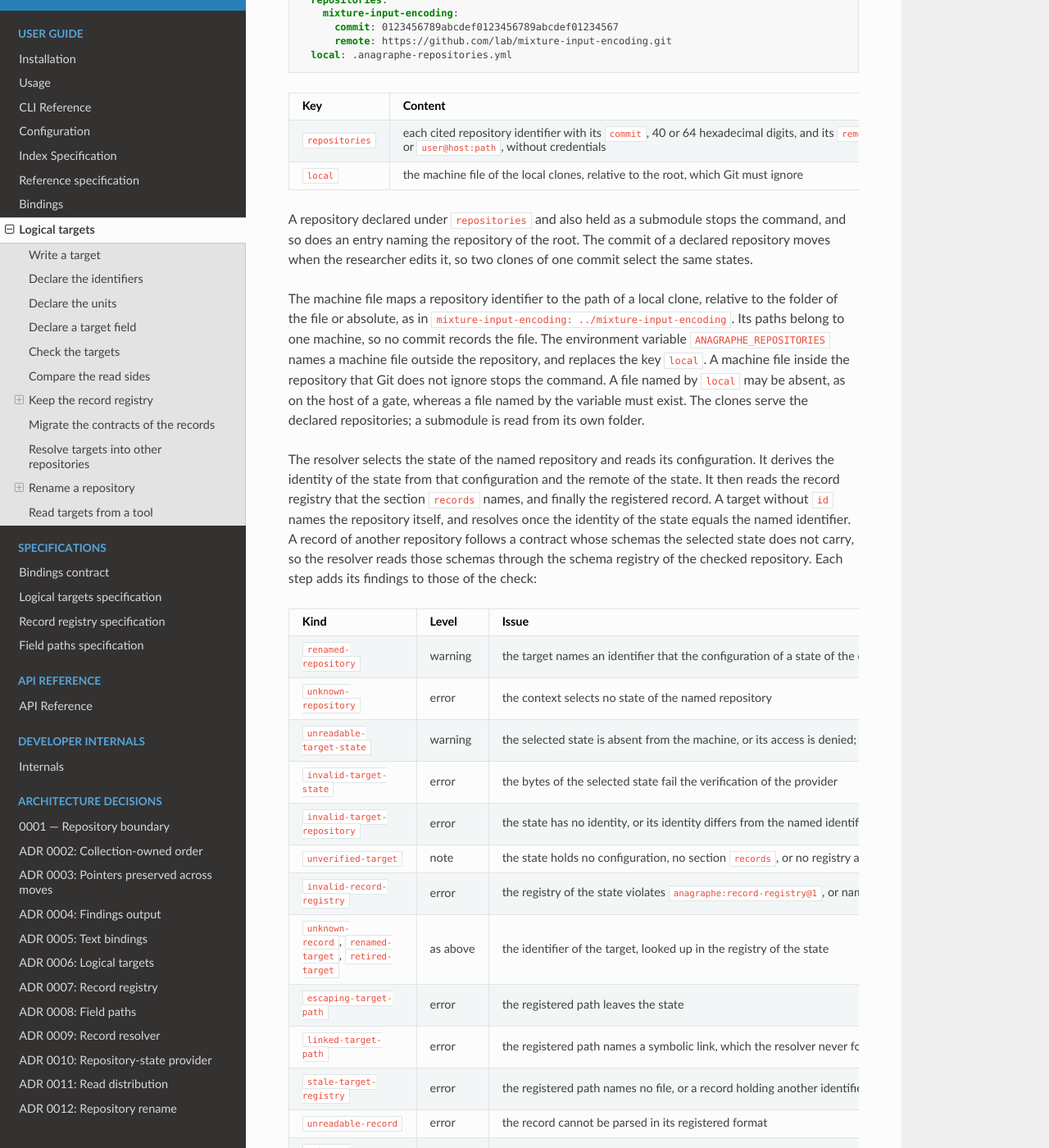
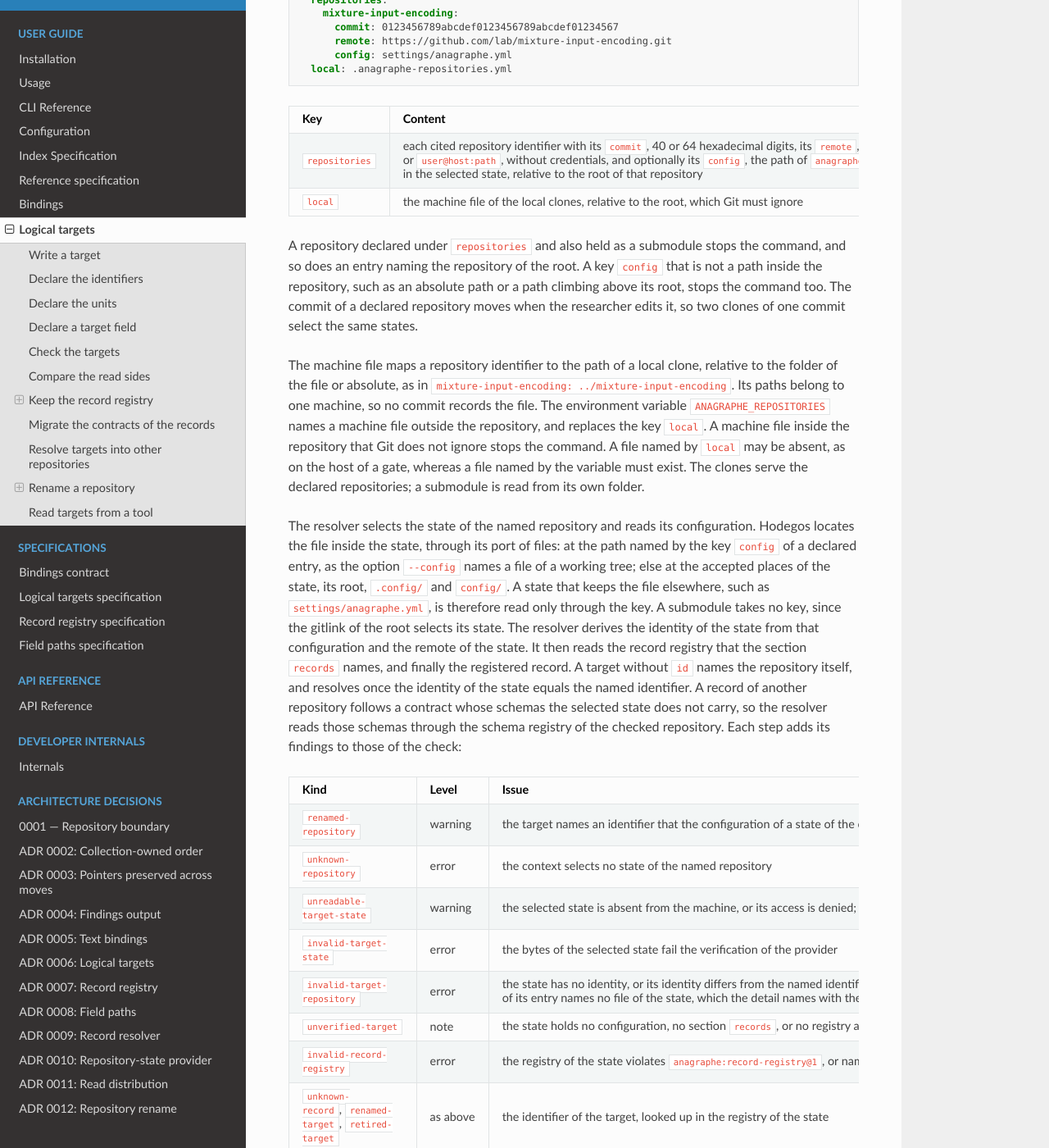
Before and after one commit to esther-poniatowski/anagraphe, a Sphinx documentation site: the page built from docs/guide/targets.md, in a window 1280 px wide and 1400 px high, scrolled down 10784 px. Shown: the whole window at 82% size. Built offline with Sphinx 7.4.7 and the Read the Docs theme 3.1.0, drawn with Linux system fonts in a browser that asks for light colours.

Commit message:
docs(resolution): Document the key config ###################################################
State how a consumer names the configuration of a state:
  - the key, its place and its finding in `docs/guide/targets.md`
  - pointers in `docs/guide/configuration.md` and the README of
    `packages/read-python`
  - the entry and the version 0.6.0 in `CHANGELOG.md`
######################################################################

Signed-off-by: Esther Poniatowski <esther.poniatowski@ens.psl.eu>
Co-Authored-By: Claude Opus 5.5 <noreply@anthropic.com>

````diff
--- a/docs/guide/targets.md
+++ b/docs/guide/targets.md
@@ -438,16 +438,18 @@ resolution:
     mixture-input-encoding:
       commit: 0123456789abcdef0123456789abcdef01234567
       remote: https://github.com/lab/mixture-input-encoding.git
+      config: settings/anagraphe.yml
   local: .anagraphe-repositories.yml
 ```
 
 | Key | Content | Default |
 | --- | --- | --- |
-| `repositories` | each cited repository identifier with its `commit`, 40 or 64 hexadecimal digits, and its `remote`, an address in the form `https://`, `http://`, `ssh://`, `git://` or `user@host:path`, without credentials | no declared repository |
+| `repositories` | each cited repository identifier with its `commit`, 40 or 64 hexadecimal digits, its `remote`, an address in the form `https://`, `http://`, `ssh://`, `git://` or `user@host:path`, without credentials, and optionally its `config`, the path of `anagraphe.yml` in the selected state, relative to the root of that repository | no declared repository |
 | `local` | the machine file of the local clones, relative to the root, which Git must ignore | no machine file |
 
 A repository declared under `repositories` and also held as a submodule stops the command, and so
-does an entry naming the repository of the root. The commit of a declared repository moves when
+does an entry naming the repository of the root. A key `config` that is not a path inside the
+repository, such as an absolute path or a path climbing above its root, stops the command too. The commit of a declared repository moves when
 the researcher edits it, so two clones of one commit select the same states.
 
 The machine file maps a repository identifier to the path of a local clone, relative to the folder
@@ -458,7 +460,12 @@ A machine file inside the repository that Git does not ignore stops the command.
 `local` may be absent, as on the host of a gate, whereas a file named by the variable must exist.
 The clones serve the declared repositories; a submodule is read from its own folder.
 
-The resolver selects the state of the named repository and reads its configuration. It derives the
+The resolver selects the state of the named repository and reads its configuration. Hodegos
+locates the file inside the state, through its port of files: at the path named by the key
+`config` of a declared entry, as the option `--config` names a file of a working tree; else at the
+accepted places of the state, its root, `.config/` and `config/`. A state that keeps the file
+elsewhere, such as `settings/anagraphe.yml`, is therefore read only through the key. A
+submodule takes no key, since the gitlink of the root selects its state. The resolver derives the
 identity of the state from that configuration and the remote of the state. It then reads the record
 registry that the section `records` names, and finally the registered record. A target without `id`
 names the repository itself, and resolves once the identity of the state equals the named
@@ -472,7 +479,7 @@ repository. Each step adds its findings to those of the check:
 | `unknown-repository` | error | the context selects no state of the named repository |
 | `unreadable-target-state` | warning | the selected state is absent from the machine, or its access is denied; or a submodule whose state names no repository may hold the named repository |
 | `invalid-target-state` | error | the bytes of the selected state fail the verification of the provider |
-| `invalid-target-repository` | error | the state has no identity, or its identity differs from the named identifier; or the state holds two configuration files, a link or a folder at a place of the configuration, a configuration that cannot be parsed, an invalid section `repository`, or a configuration naming no registry inside the repository |
+| `invalid-target-repository` | error | the state has no identity, or its identity differs from the named identifier; or the key `config` of its entry names no file of the state, which the detail names with the repository and the commit; or the state holds two configuration files, a link or a folder at a place of the configuration, a configuration that cannot be parsed, an invalid section `repository`, or a configuration naming no registry inside the repository |
 | `unverified-target` | note | the state holds no configuration, no section `records`, or no registry at the declared path; or the schemas of the contract of the record, which may declare its identifier field, its units or further contracts, are not held by the checked repository |
 | `invalid-record-registry` | error | the registry of the state violates `anagraphe:record-registry@1`, or names another repository |
 | `unknown-record`, `renamed-target`, `retired-target` | as above | the identifier of the target, looked up in the registry of the state |
````
Also changed, not shown: CHANGELOG.md (+11 -2 lines), docs/guide/configuration.md (+3 -1 lines), packages/read-python/README.md.
